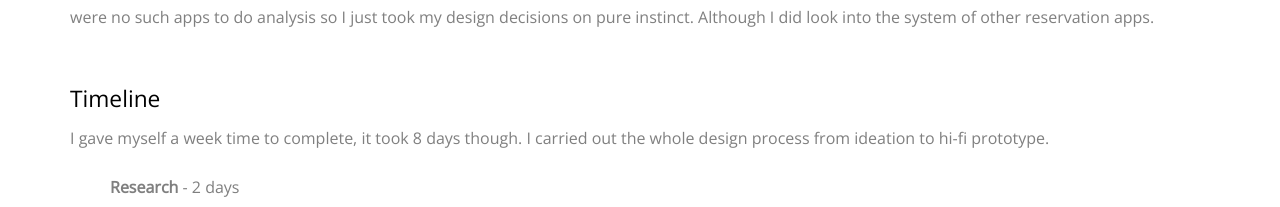
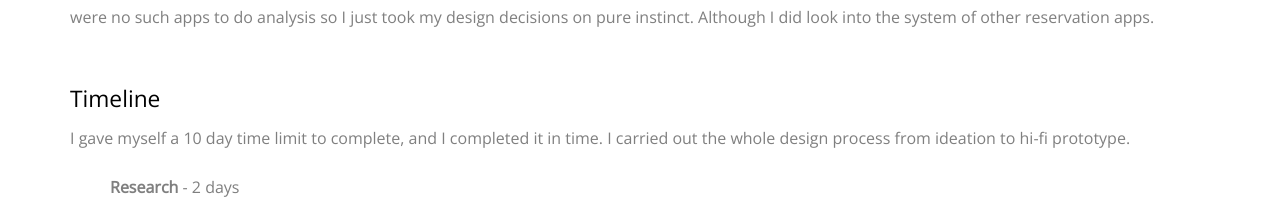
Before and after one commit to dhanushch17/chdhanush, a website: page Reasy.html in a window 1280 px wide. Shown: the part 2227-2434 px from the top of the page. Drawn offline with nearby package versions, Linux system fonts and the light colour scheme; files whose address does not match are found by name.

Commit message:
Update Reasy.html

```diff
--- a/Reasy.html
+++ b/Reasy.html
@@ -128,7 +128,7 @@ Most of the time what we think will be the problem, will be different from real
                   <div class="row">
           <div class="col-md-12 probootstrap-animate">
           <h2>Timeline</h2>
-          <p>I gave myself a week time to complete, it took 8 days though. I carried out the
+          <p>I gave myself a 10 day time limit to complete, and I completed it in time. I carried out the
 whole design process from ideation to hi-fi prototype.</p>
         <ul style="list-style: none;">
             <li><strong>Research</strong> - 2 days</li>
```
